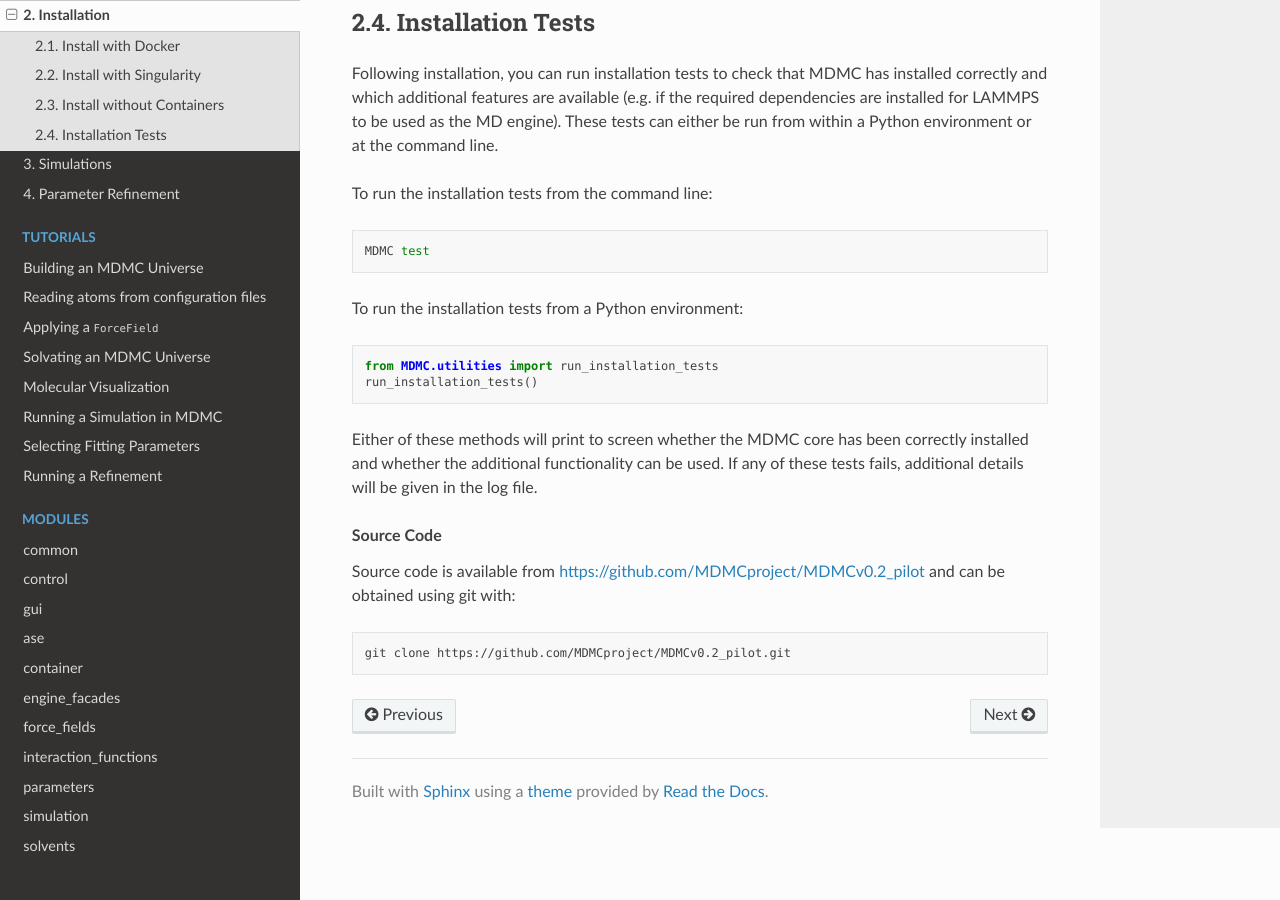
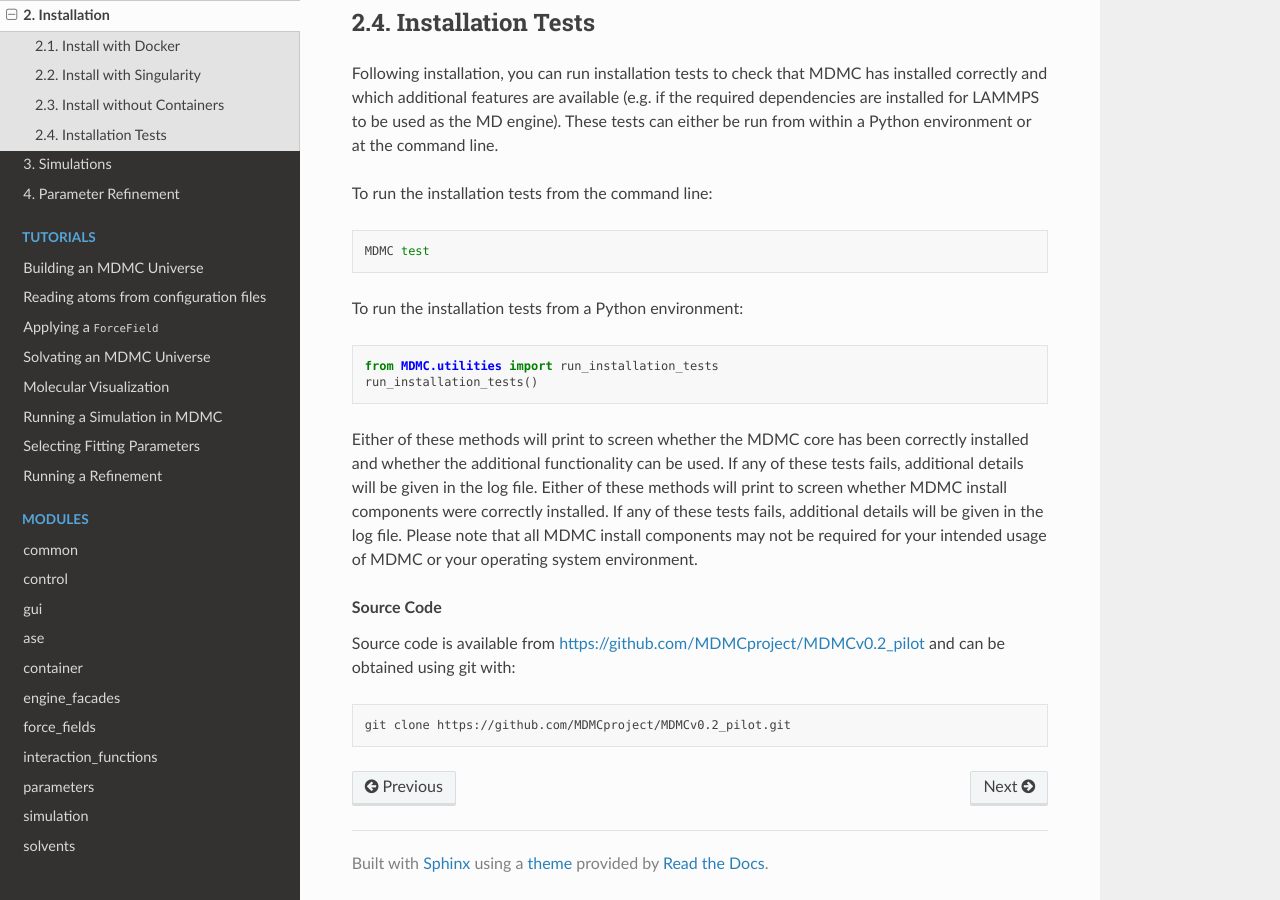
Before and after one commit to ISISNeutronMuon/MDMC, a Sphinx documentation site: the page built from doc/pages/installation.rst, in a window 1280 px wide and 900 px high, scrolled down 694 px. Built offline with Sphinx 7.4.7 and the Read the Docs theme 2.0.0, drawn with Linux system fonts in a browser that asks for light colours.

Commit message:
Amended section on installation tests

```diff
--- a/doc/pages/installation.rst
+++ b/doc/pages/installation.rst
@@ -61,7 +61,11 @@ To run the installation tests from a Python environment:
 Either of these methods will print to screen whether the MDMC core has been
 correctly installed and whether the additional functionality can be used. If any
 of these tests fails, additional details will be given in the log file.
-
+Either of these methods will print to screen whether MDMC install components
+were correctly installed. If any of these tests fails, additional details will
+be given in the log file. Please note that all MDMC install components may not
+be required for your intended usage of MDMC or your operating system
+environment.
 
 .. rubric:: Source Code
 
```
